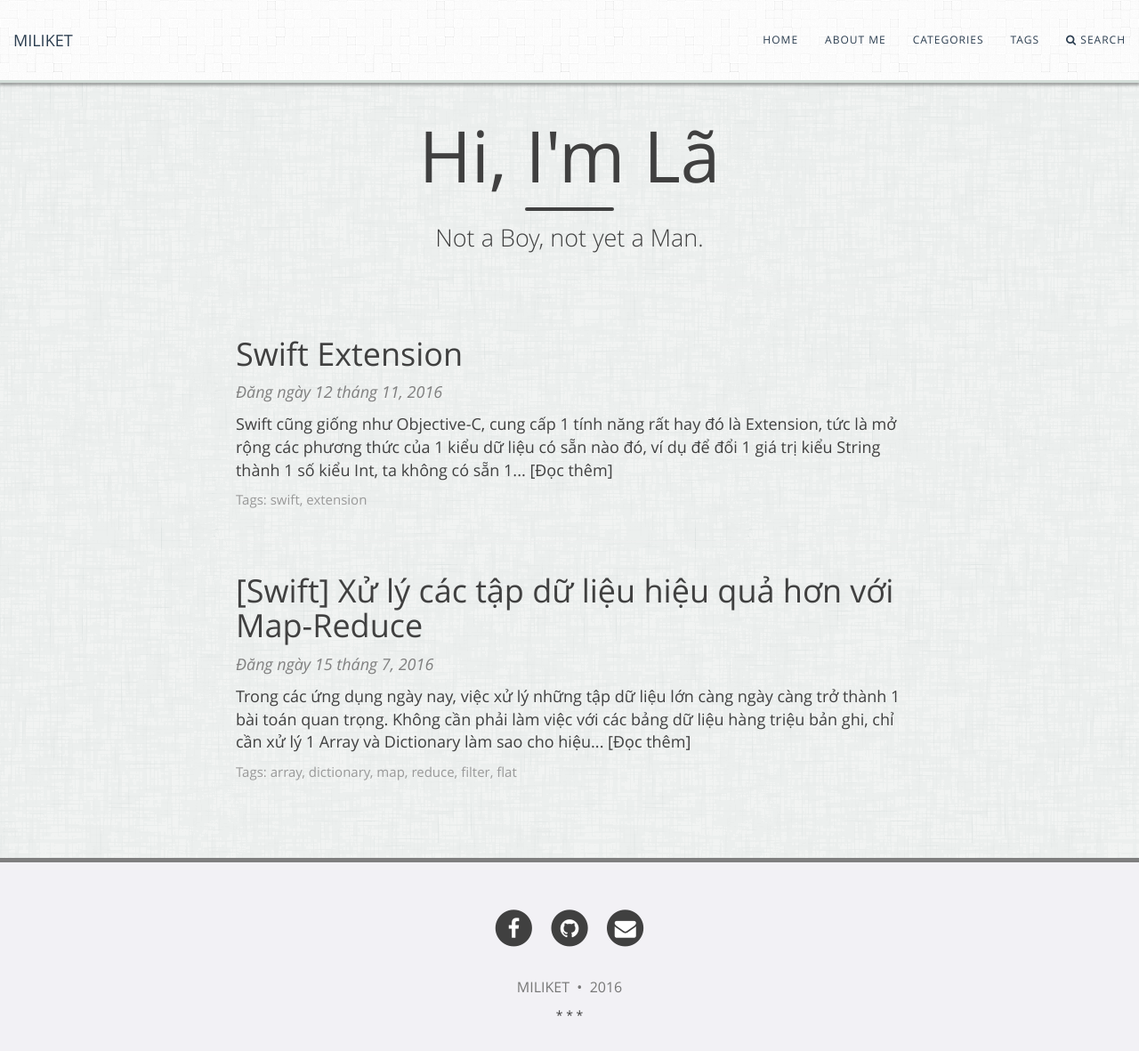
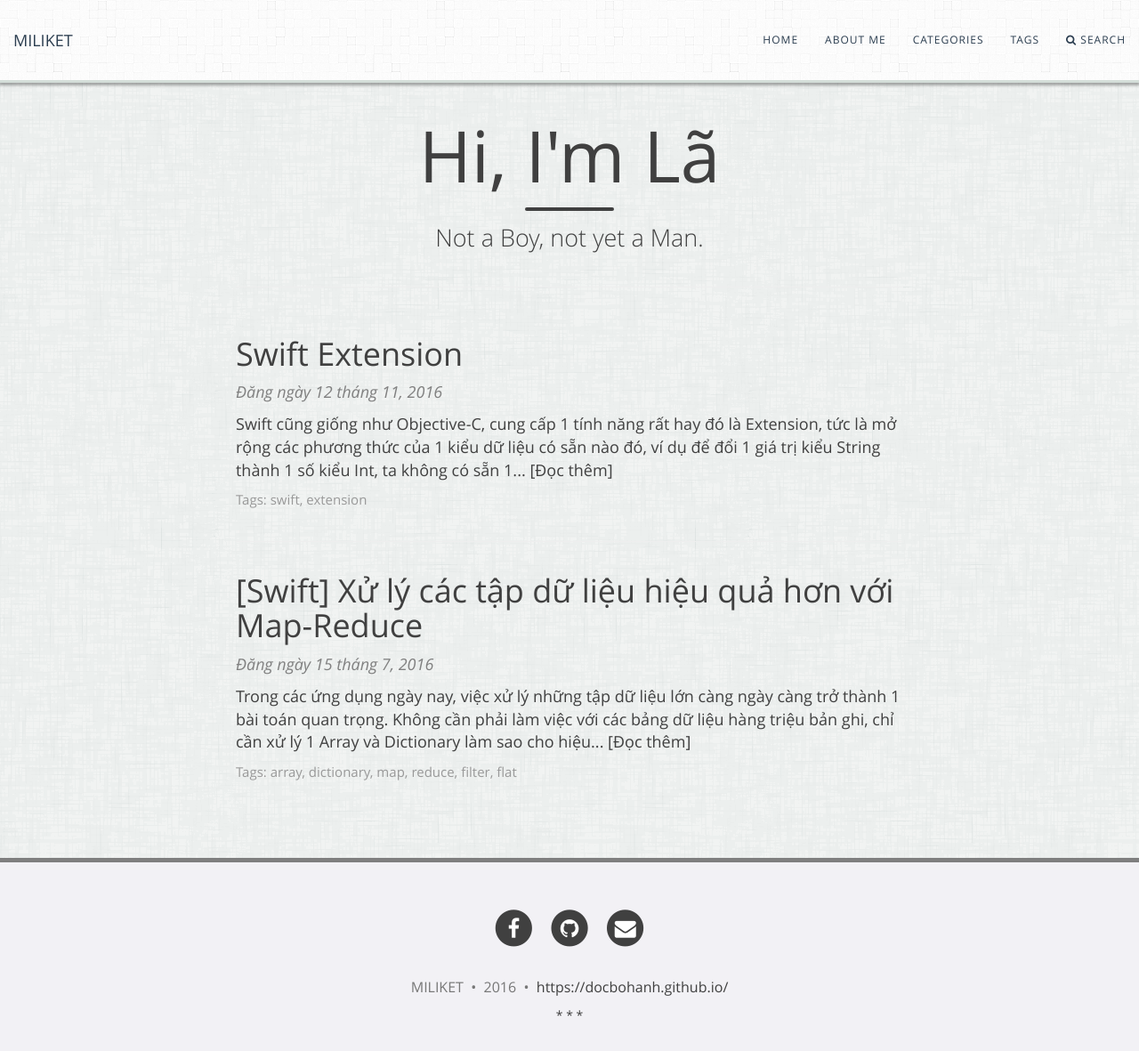
Before and after one commit to docbohanh/docbohanh.github.io, a Jekyll site: the page built from index.html, in a window 1280 px wide and 1231 px high. Shown: the top 1181 px of the window at 89% size. Built offline with Jekyll 4.4.1, drawn with Linux system fonts in a browser that asks for light colours; the list of posts is cut into pages by our own code; some of the changed lines change nothing that is shown.

Commit message:
Update _config.yml

```diff
--- a/_config.yml
+++ b/_config.yml
@@ -72,7 +72,7 @@ share-links-active:
 
 # How to display the link to the website in the footer
 # Remove this if you don't want a link in the footer
-#url-pretty: "VietAnhDev.com"
+url-pretty: "https://docbohanh.github.io/"
 
 # --- Misc --- #
 
```
